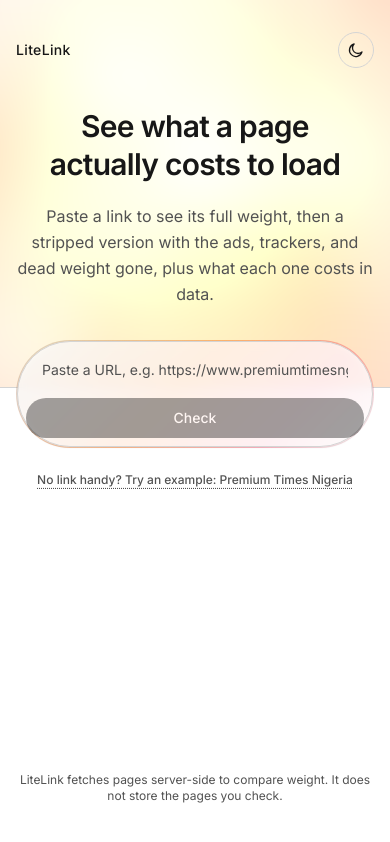
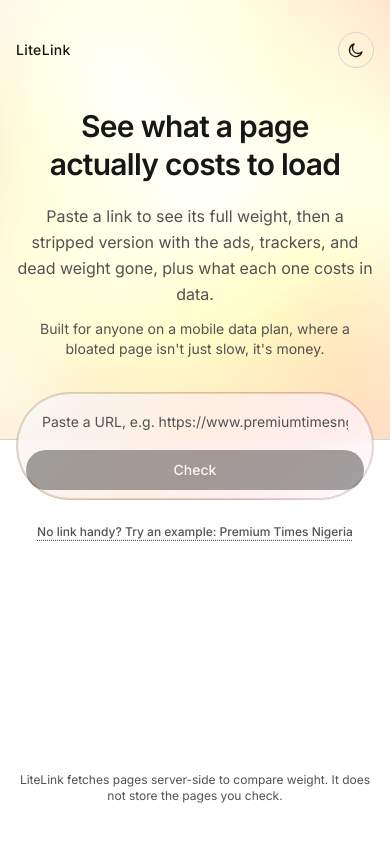
Before and after one commit to ajipelumi/litelink, a Next.js app: page / in a window 390 px wide. Built offline with nearby package versions, Linux system fonts and the light colour scheme.

Commit message:
Add why-it-matters line to the hero for mobile-data users

```diff
--- a/app/page.tsx
+++ b/app/page.tsx
@@ -91,6 +91,10 @@ export default function Page() {
             Paste a link to see its full weight, then a stripped version
             with the ads, trackers, and dead weight gone, plus what each
             one costs in data.
+          </p>
+          <p className="mt-3 max-w-lg text-sm text-[var(--color-text-primary)]">
+            Built for anyone on a mobile data plan, where a bloated page
+            isn&apos;t just slow, it&apos;s money.
           </p>
         </div>
       </section>
```
